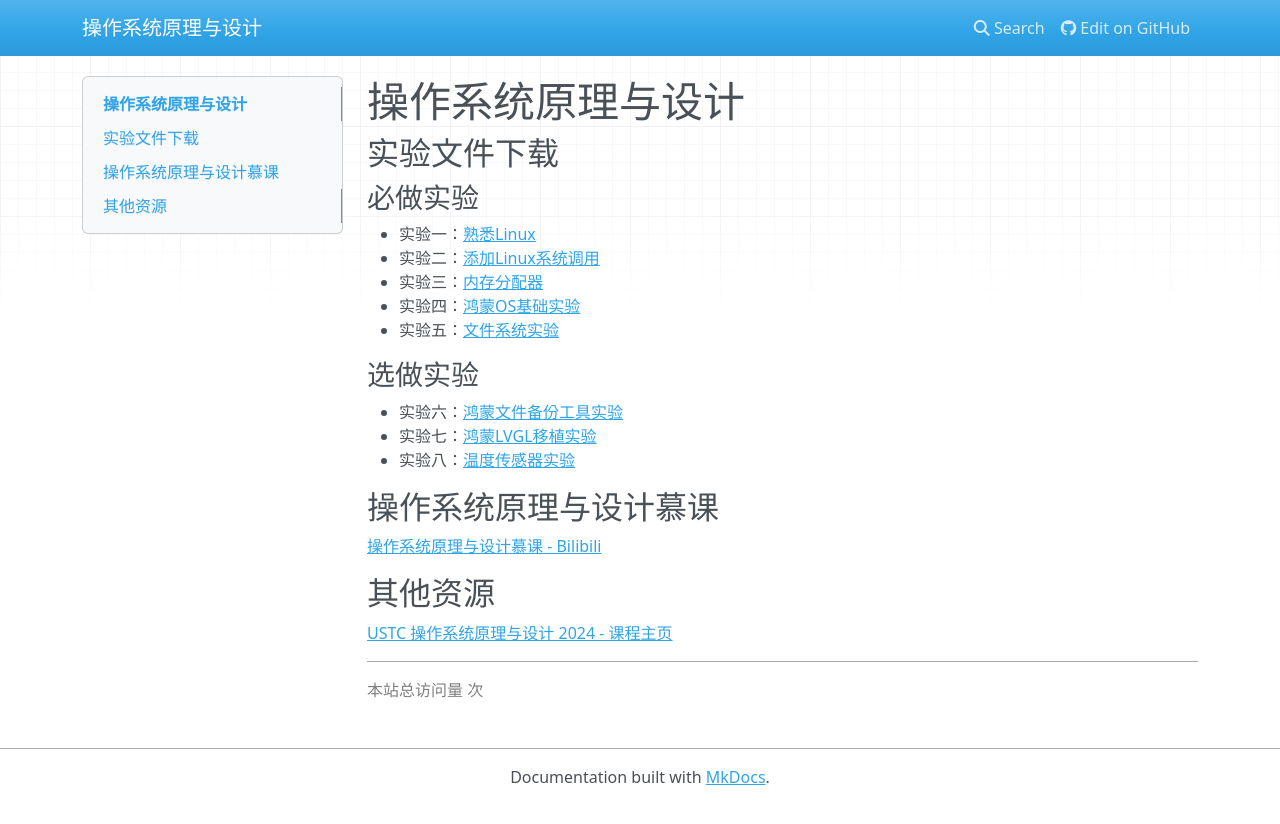
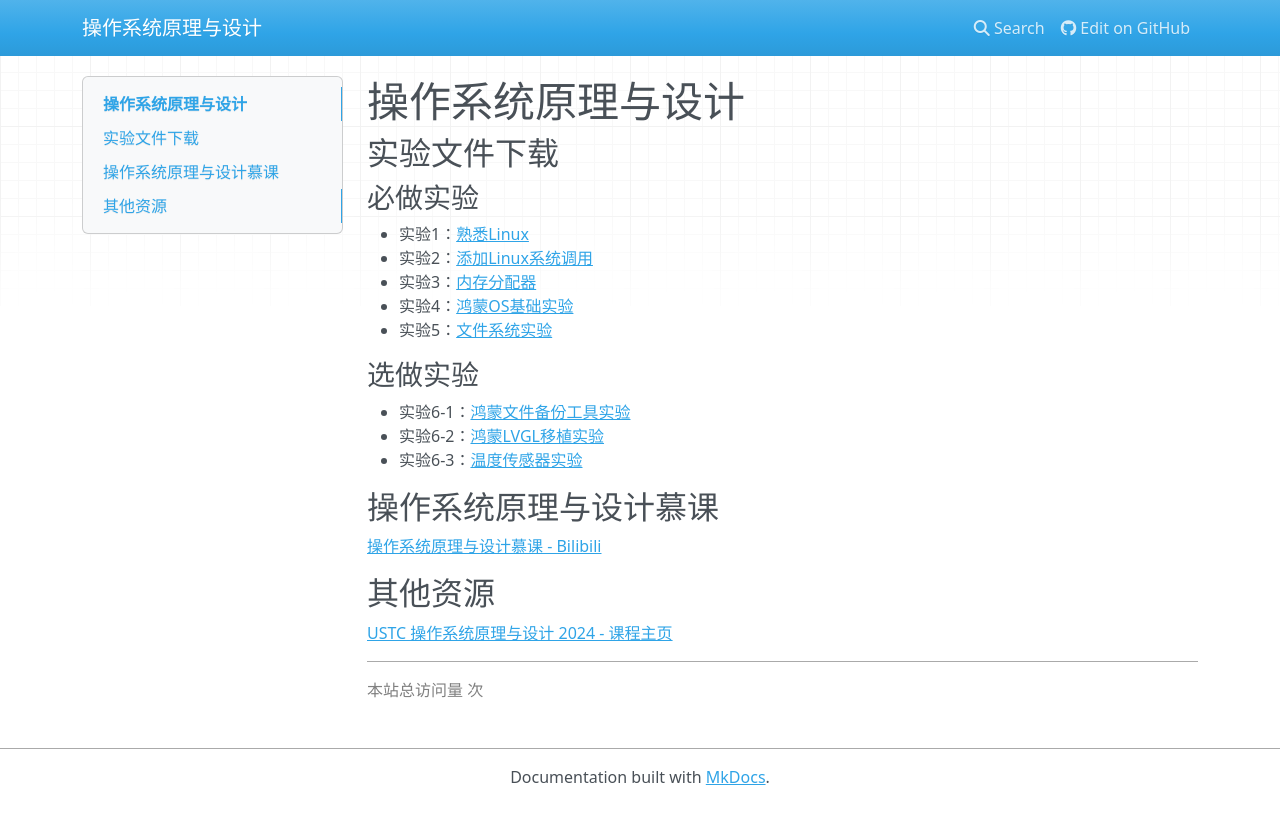
Before and after one commit to USTC-OS-Lab/USTC-OS-Lab.github.io, an MkDocs documentation site: the page built from docs/index.md, in a window 1280 px wide. Shown: the top 824 px of the page. Built offline with MkDocs 1.6.1, drawn with Linux system fonts in a browser that asks for light colours; nearby versions of some CDN libraries; comment, search, counter and statistics services are not loaded.

Commit message:
change number of lab& link to bilibili

```diff
--- a/docs/index.md
+++ b/docs/index.md
@@ -8,20 +8,20 @@
 ## 实验文件下载
 
 ### 必做实验
-- 实验一：[熟悉Linux](lab/lab1.md)
-- 实验二：[添加Linux系统调用](lab/lab2.md)
-- 实验三：[内存分配器](lab/lab3.md)
-- 实验四：[鸿蒙OS基础实验](lab/lab4.md)
-- 实验五：[文件系统实验](lab/lab5.md)
+- 实验1：[熟悉Linux](lab/lab1.md)
+- 实验2：[添加Linux系统调用](lab/lab2.md)
+- 实验3：[内存分配器](lab/lab3.md)
+- 实验4：[鸿蒙OS基础实验](lab/lab4.md)
+- 实验5：[文件系统实验](lab/lab5.md)
 
 ### 选做实验
-- 实验六：[鸿蒙文件备份工具实验](lab/lab6.md)
-- 实验七：[鸿蒙LVGL移植实验](lab/lab7.md)
-- 实验八：[温度传感器实验](lab/lab8.md)
+- 实验6-1：[鸿蒙文件备份工具实验](lab/lab6.md)
+- 实验6-2：[鸿蒙LVGL移植实验](lab/lab7.md)
+- 实验6-3：[温度传感器实验](lab/lab8.md)
 
 ## 操作系统原理与设计慕课
 
-[操作系统原理与设计慕课 - Bilibili](https://space.bilibili.com/3546635292379669?spm_id_from=333.1007.0.0)
+[操作系统原理与设计慕课 - Bilibili](https://www.bilibili.com/video/BV1LpiRYVE5e/?spm_id_from=333.1387.homepage.video_card.click&vd_source=8a8031604a75b3a3df4e1de7e4dfe2db)
 
 
 
```
